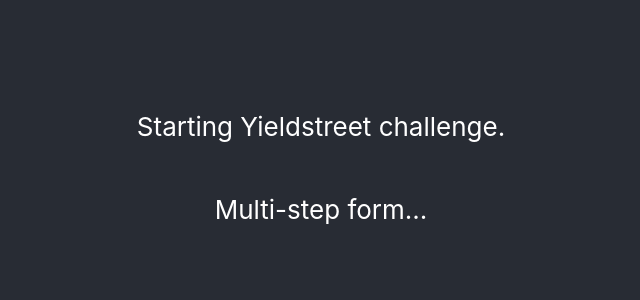
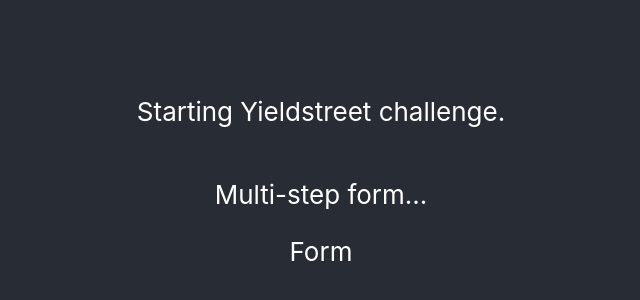
Before and after one commit to FernandoFrichenbruder/multi-step-survey, a React (Create React App) app: page / in a window 1280 px wide. Shown: the part 232-532 px from the top of the page, without its empty margins (319-959 px from the left). Built offline with nearby package versions, Linux system fonts and the light colour scheme.

Commit message:
Create atomic design architecture

```diff
--- a/src/App.js
+++ b/src/App.js
@@ -1,4 +1,5 @@
 import './App.css';
+import Form from './components/organisms/Form';
 
 function App() {
   return (
@@ -13,6 +14,8 @@
           Multi-step form...
         </p>
 
+        <Form />
+
       </header>
     </div>
   );
--- /dev/null
+++ b/src/components/organisms/Form.js
@@ -0,0 +1,9 @@
+import React from 'react'
+
+function Form() {
+  return (
+    <div>Form</div>
+  )
+}
+
+export default Form
```
